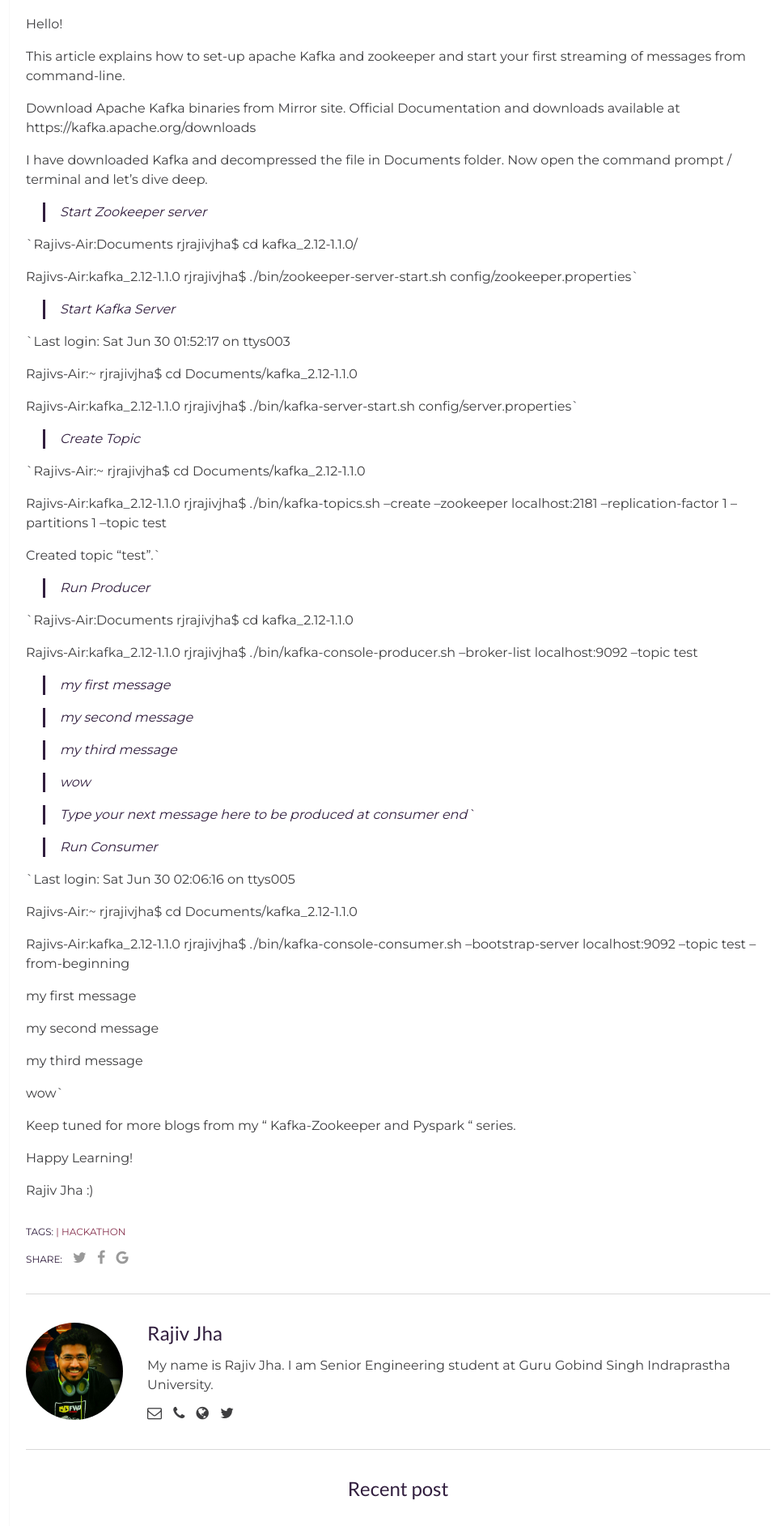
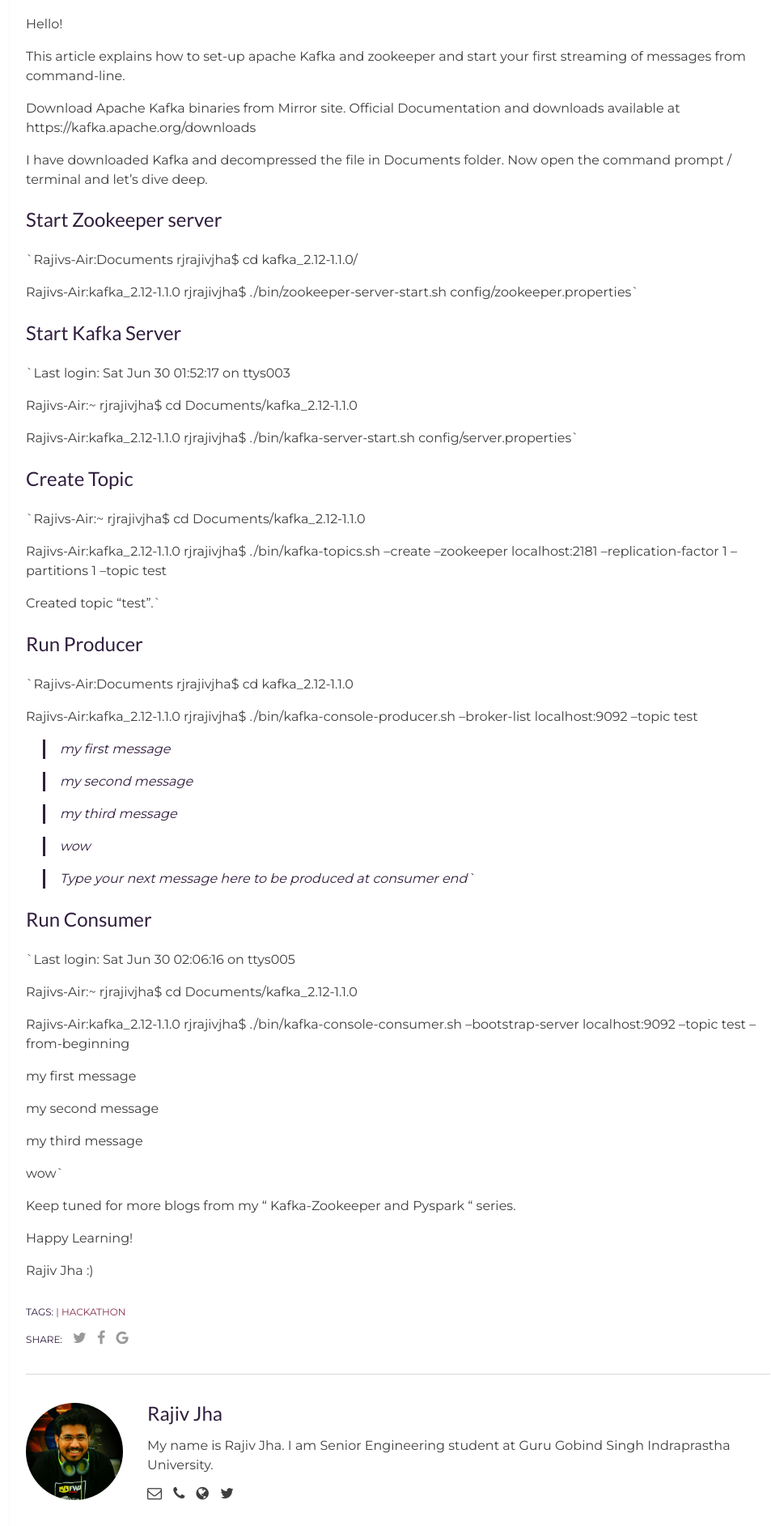
Before and after one commit to rjrajivjha/rjrajivjha.github.io, a Jekyll site: the page built from _posts/hackathons/2018-06-30-Setup-First-Kafka-Message-Stream-From-Command-Line.md, in a window 1280 px wide. Shown: the part 714-2598 px from the top of the page at 81% size, without its empty margins (148-1101 px from the left). Built offline with Jekyll 4.4.1, drawn with Linux system fonts in a browser that asks for light colours; comment, search, counter and statistics services are not loaded.

Commit message:
Update headers

```diff
--- a/_posts/hackathons/2018-06-30-Setup-First-Kafka-Message-Stream-From-Command-Line.md
+++ b/_posts/hackathons/2018-06-30-Setup-First-Kafka-Message-Stream-From-Command-Line.md
@@ -18,13 +18,13 @@ Download Apache Kafka binaries from Mirror site. Official Documentation and down
 I have downloaded Kafka and decompressed the file in Documents folder. Now open the command prompt / terminal and let's dive deep.
 
 
-> Start Zookeeper server
+## Start Zookeeper server
 
 `Rajivs-Air:Documents rjrajivjha$ cd kafka_2.12-1.1.0/
 
 Rajivs-Air:kafka_2.12-1.1.0 rjrajivjha$ ./bin/zookeeper-server-start.sh config/zookeeper.properties`
 
-> Start Kafka Server
+## Start Kafka Server
 
 
 `Last login: Sat Jun 30 01:52:17 on ttys003
@@ -34,7 +34,7 @@ Rajivs-Air:~ rjrajivjha$ cd Documents/kafka_2.12-1.1.0
 Rajivs-Air:kafka_2.12-1.1.0 rjrajivjha$ ./bin/kafka-server-start.sh config/server.properties`
 
 
-> Create Topic
+## Create Topic
 
 `Rajivs-Air:~ rjrajivjha$ cd Documents/kafka_2.12-1.1.0
 
@@ -43,7 +43,7 @@ Rajivs-Air:kafka_2.12-1.1.0 rjrajivjha$ ./bin/kafka-topics.sh --create --zookeep
 Created topic "test".`
 
 
-> Run Producer
+## Run Producer
 
 `Rajivs-Air:Documents rjrajivjha$ cd kafka_2.12-1.1.0
 
@@ -60,7 +60,7 @@ Rajivs-Air:kafka_2.12-1.1.0 rjrajivjha$ ./bin/kafka-console-producer.sh --broker
 >Type your next message here to be produced at consumer end`
 
 
-> Run Consumer
+## Run Consumer
 
 
 
```
